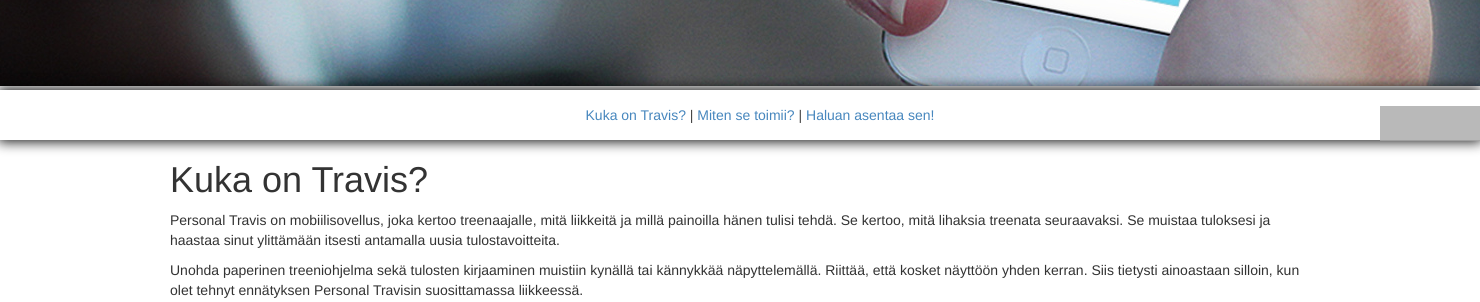
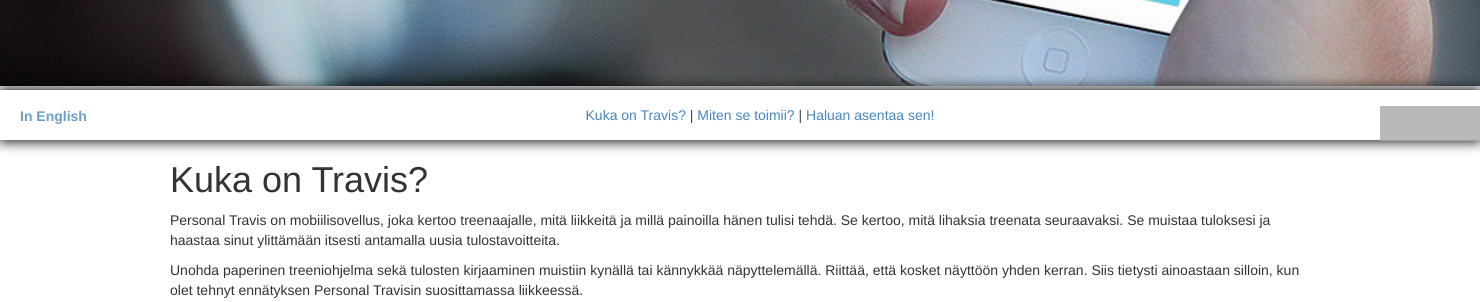
Before and after one commit to erkkimon/site-personalraineri.fi, a PHP site: page / in a window 1480 px wide; the page is wider, and only the part inside the window is pictured. Shown: the part 660-962 px from the top of that part. Run offline with PHP 8.4, Linux system fonts and the light colour scheme; some libraries are stand-ins or nearby versions; grey boxes are pictures that could not be loaded.

Commit message:
Link to English version both for desktop and mobile

```diff
--- a/index.html
+++ b/index.html
@@ -64,6 +64,7 @@
       </div>
     </div>
 
+
     <!-- Welcomer -->
     <div id="home" class="home">
       <div class="text-vcenter">
@@ -74,6 +75,7 @@
     <!-- Desktop navi -->
     <div id="desktop-nav" class="pad-section shadow">
       <div class="container">
+		<p id="in-english"><strong><a href="en/index.html">In English</a></strong></p>
         <div class="likebutton-placeholder">
           <iframe></iframe>
         </div>
@@ -84,6 +86,16 @@
         </ul>
       </div>
     </div>
+
+	<div id="services" class="pad-section">
+		<div class="container">
+			<div class="row">
+				<div class="col-sm-12 col-xs-12 visible-xs visible-sm">
+					<br /><br /><p><strong>Click <a href="en/index.html">here</a> for English version</strong></p>
+				</div>
+			</div>
+		</div>
+	</div>
 
     <!-- Description -->
     <div id="services" class="pad-section">
--- a/style.css
+++ b/style.css
@@ -81,6 +81,15 @@
   padding: 0px;
 }
 
+#in-english {
+  position: absolute;
+  left: 20px;
+  width: 200px;
+  height: 20px;
+  position: absolute;
+  bottom: 4px;
+  opacity: 0.8;
+}
 
 #desktop-nav ul
 {
```
